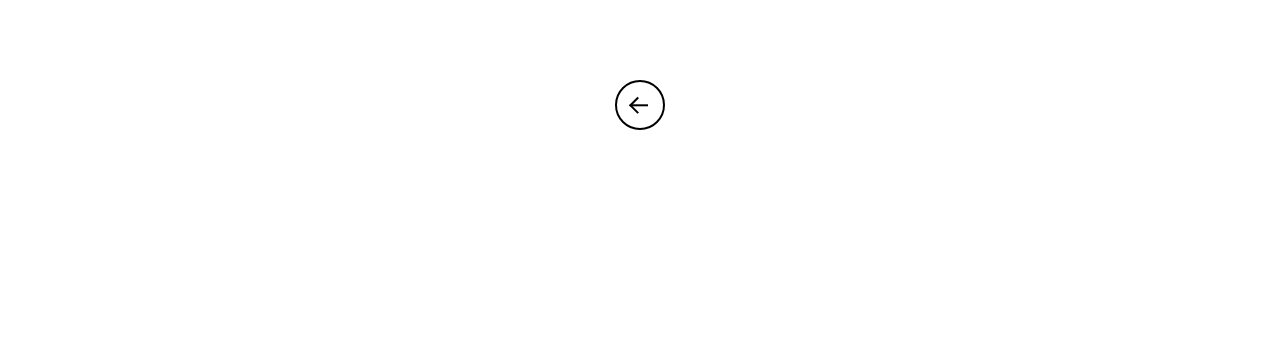
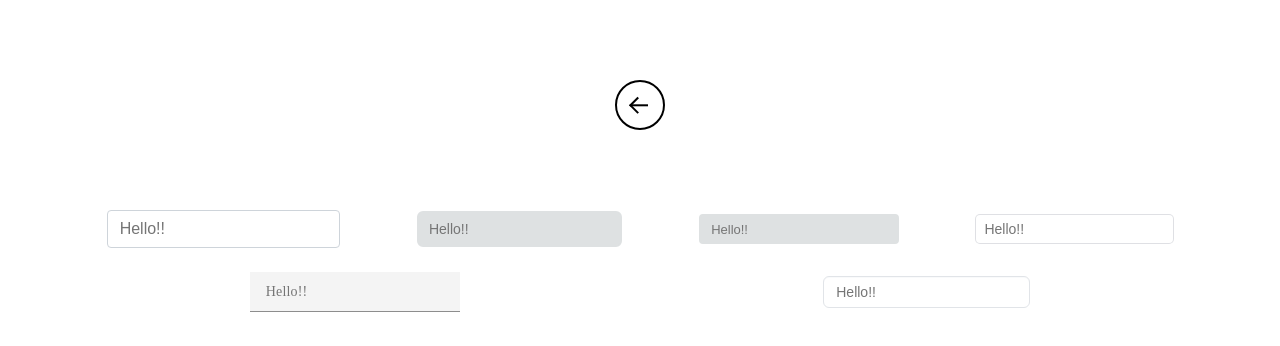
Before and after one commit to lewKcoder/front-template, a Next.js app: page /inputs in a window 1280 px wide. Shown: the top 346 px of the page. Built offline with nearby package versions, Linux system fonts and the light colour scheme.

Commit message:
Fixed inputs

```diff
--- a/src/layouts/inputs/inputs.tsx
+++ b/src/layouts/inputs/inputs.tsx
@@ -1,12 +1,19 @@
 import { FunctionComponent } from 'react';
 import { inputNames } from './data';
+import { ElementLayout } from '@/layouts/elements-layout';
 import styles from './styles.module.scss';
-import { ElementLayout } from '@/layouts/elements-layout';
 
 export const Inputs: FunctionComponent = () => {
   return (
     <ElementLayout>
-      <div className={styles.container}></div>
+      <div className={styles.container}>
+        <input type="text" className={styles.form_1} placeholder="Hello!!" />
+        <input type="text" className={styles.form_2} placeholder="Hello!!" />
+        <input type="text" className={styles.form_3} placeholder="Hello!!" />
+        <input type="text" className={styles.form_4} placeholder="Hello!!" />
+        <input type="text" className={styles.form_5} placeholder="Hello!!" />
+        <input type="text" className={styles.form_6} placeholder="Hello!!" />
+      </div>
     </ElementLayout>
   );
 };
--- a/src/layouts/inputs/styles.module.scss
+++ b/src/layouts/inputs/styles.module.scss
@@ -6,3 +6,142 @@
   gap: 24px;
   padding: 80px;
 }
+
+.form {
+  &_1 {
+    padding: 6px 12px;
+    font-size: 16px;
+    font-weight: 400;
+    line-height: 1.5;
+    color: #212529;
+    background-color: #fff;
+    background-clip: padding-box;
+    border: 1px solid #ced4da;
+    appearance: none;
+    border-radius: 4px;
+    transition: border-color 0.15s ease-in-out, box-shadow 0.15s ease-in-out;
+
+    &:focus {
+      color: #212529;
+      background-color: #fff;
+      border-color: #86b7fe;
+      outline: 0;
+      box-shadow: 0 0 0 0.25rem rgb(13 110 253 / 25%);
+    }
+  }
+  &_2 {
+    font-size: 14px;
+    border-radius: 6px;
+    line-height: 1.5;
+    padding: 5px 10px;
+    transition: box-shadow 100ms ease-in, border 100ms ease-in, background-color 100ms ease-in;
+    border: 2px solid #dee1e2;
+    color: rgb(14, 14, 16);
+    background: #dee1e2;
+    display: block;
+    height: 36px;
+
+    &:hover {
+      border-color: #ccc;
+    }
+
+    &:focus {
+      border-color: #9147ff;
+      background: #fff;
+    }
+  }
+  &_3 {
+    font-size: 13px;
+    border-radius: 4px;
+    line-height: 1.5;
+    padding: 5px 10px;
+    transition: box-shadow 100ms ease-in, border 100ms ease-in, background-color 100ms ease-in;
+    border: 2px solid #dee1e2;
+    color: rgb(14, 14, 16);
+    background: #dee1e2;
+    display: block;
+    height: 30px;
+
+    &:hover {
+      border-color: #ccc;
+    }
+
+    &:focus {
+      border-color: #9147ff;
+      background: #fff;
+    }
+  }
+  &_4 {
+    border: 0;
+    outline: 0;
+    color: rgb(60, 66, 87);
+    background-color: rgb(255, 255, 255);
+    box-shadow: rgb(0 0 0 / 0%) 0px 0px 0px 0px, rgb(0 0 0 / 0%) 0px 0px 0px 0px,
+      rgb(0 0 0 / 0%) 0px 0px 0px 0px, rgb(60 66 87 / 16%) 0px 0px 0px 1px,
+      rgb(0 0 0 / 0%) 0px 0px 0px 0px, rgb(0 0 0 / 0%) 0px 0px 0px 0px,
+      rgb(0 0 0 / 0%) 0px 0px 0px 0px;
+    border-radius: 4px;
+    font-size: 14px;
+    line-height: 20px;
+    font-weight: 400;
+    padding: 4px 8px;
+    min-height: 28px;
+    vertical-align: middle;
+    transition: background-color 0.24s, box-shadow 0.24s;
+    transition-property: background-color, box-shadow;
+    transition-duration: 0.24s, 0.24s;
+    transition-timing-function: ease, ease;
+    transition-delay: 0s, 0s;
+    &:focus {
+      box-shadow: rgb(0 0 0 / 0%) 0px 0px 0px 0px, rgb(58 151 212 / 36%) 0px 0px 0px 4px,
+        rgb(0 0 0 / 0%) 0px 0px 0px 0px, rgb(60 66 87 / 16%) 0px 0px 0px 1px,
+        rgb(0 0 0 / 0%) 0px 0px 0px 0px, rgb(0 0 0 / 0%) 0px 0px 0px 0px,
+        rgb(0 0 0 / 0%) 0px 0px 0px 0px;
+    }
+  }
+  &_5 {
+    box-sizing: border-box;
+    font-family: inherit;
+    font-size: 14px;
+    vertical-align: baseline;
+    font-weight: 400;
+    line-height: 1.29;
+    letter-spacing: 0.16px;
+    border-radius: 0;
+    outline: 2px solid transparent;
+    outline-offset: -2px;
+    height: 40px;
+    border: none;
+    border-bottom: 1px solid #8d8d8d;
+    background-color: #f4f4f4;
+    padding: 0 16px;
+    color: #161616;
+    transition: background-color 70ms cubic-bezier(0.2, 0, 0.38, 0.9),
+      outline 70ms cubic-bezier(0.2, 0, 0.38, 0.9);
+
+    &:focus {
+      outline: 2px solid #0f62fe;
+      outline-offset: -2px;
+    }
+  }
+  &_6 {
+    padding: 5px 12px;
+    font-size: 14px;
+    line-height: 20px;
+    color: #24292e;
+    vertical-align: middle;
+    background-color: #ffffff;
+    background-repeat: no-repeat;
+    background-position: right 8px center;
+    border: 1px solid #e1e4e8;
+    border-radius: 6px;
+    outline: none;
+    box-shadow: rgba(225, 228, 232, 0.2) 0px 1px 0px 0px inset;
+
+    &:focus {
+      border-color: #0366d6;
+      outline: none;
+      box-shadow: rgba(3, 102, 214, 0.3) 0px 0px 0px 3px;
+    }
+  }
+}
```
